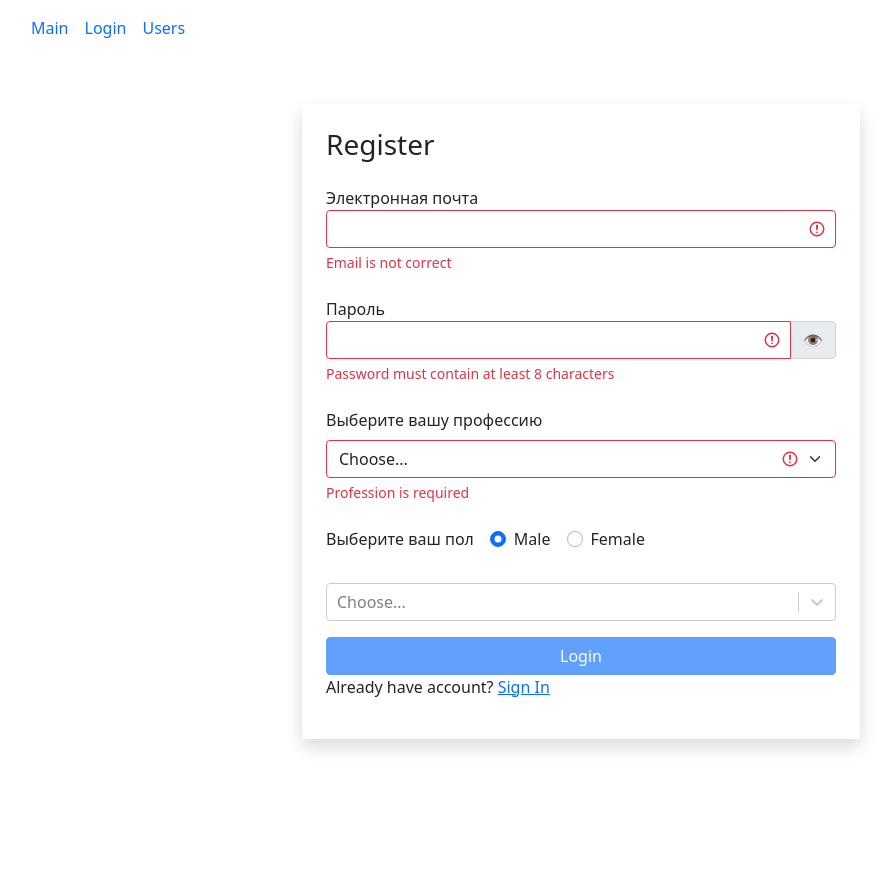
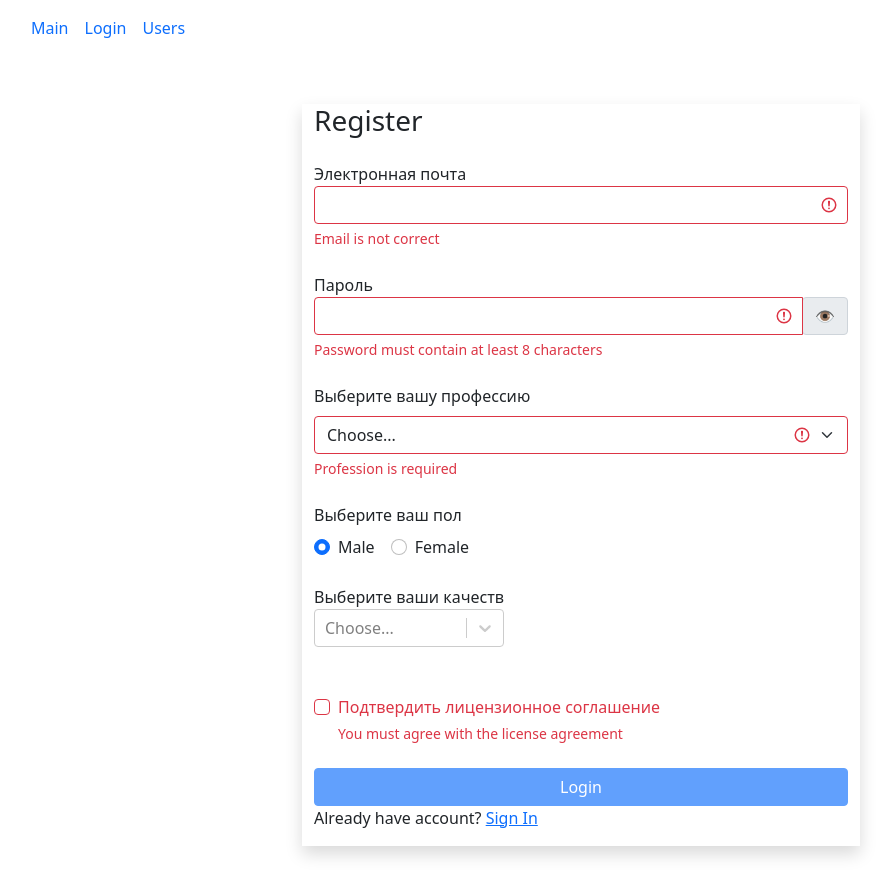
Before and after one commit to Lupushor/React_fast_company, a React (Create React App) app: page /login/1 in a window 1280 px wide. Both pictures are taken after a click on the button "Sign In". Shown: the whole page, without its empty margins (59-954 px from the left). Before the commit the page ends 800 px from the top, so only its background shows below. Built offline with nearby package versions, Linux system fonts and the light colour scheme.

Commit message:
add checkBox

```diff
--- /dev/null
+++ b/src/components/common/form/checkBoxField.jsx
@@ -0,0 +1,38 @@
+import React from "react";
+import PropTypes from "prop-types";
+
+const CheckBoxField = ({ name, value, onChange, children, error }) => {
+  const handleChange = () => {
+    onChange({ name: name, value: !value });
+  };
+
+  return (
+    <div className="form-check mb-4">
+      <input
+        className={`form-check-input ${error ? "is-invalid" : ""}`}
+        type="checkbox"
+        value=""
+        id={name}
+        onChange={handleChange}
+        checked={value}
+      />
+      <label className="form-check-label" htmlFor="flexCheckDefault">
+        {children}
+      </label>
+      {error && <div className="invalid-feedback">{error}</div>}
+    </div>
+  );
+};
+
+CheckBoxField.propTypes = {
+  name: PropTypes.string.isRequired,
+  value: PropTypes.string.isRequired,
+  onChange: PropTypes.func.isRequired,
+  children: PropTypes.oneOfType([
+    PropTypes.arrayOf(PropTypes.node),
+    PropTypes.node,
+  ]),
+  error: PropTypes.string,
+};
+
+export default CheckBoxField;
--- a/src/components/common/form/multiSelectField.jsx
+++ b/src/components/common/form/multiSelectField.jsx
@@ -2,7 +2,7 @@ import React from "react";
 import Select from "react-select";
 import PropTypes from "prop-types";
 
-const MultiSelectField = ({ options, onChange, name }) => {
+const MultiSelectField = ({ options, onChange, name, label }) => {
   const optionsArray =
     !Array.isArray(options) && typeof options === "object"
       ? Object.keys(options).map((optionName) => ({
@@ -11,16 +11,25 @@ const MultiSelectField = ({ options, onChange, name }) => {
         }))
       : options;
 
+  const handleChange = (value) => {
+    onChange({ name: name, value });
+  };
   return (
+    <div className="mb-4">
+      <label className="form-label">
+        {label}
         <Select
           isMulti
+          closeMenuOnSelect={false}
           options={optionsArray}
           className="basic-multi-select mb-3"
           classNamePrefix="select"
           placeholder="Choose..."
-      onChange={onChange}
+          onChange={handleChange}
           name={name}
         />
+      </label>
+    </div>
   );
 };
 
@@ -31,6 +40,7 @@ MultiSelectField.propTypes = {
   ]),
   onChange: PropTypes.func.isRequired,
   name: PropTypes.string.isRequired,
+  label: PropTypes.string.isRequired,
 };
 
 export default MultiSelectField;
--- a/src/components/common/form/radioField.jsx
+++ b/src/components/common/form/radioField.jsx
@@ -2,9 +2,14 @@ import React from "react";
 import PropTypes from "prop-types";
 
 const RadioField = ({ options, name, onChange, value, label }) => {
+  const handleChange = ({ target }) => {
+    onChange({ name: target.name, value: target.value });
+  };
+
   return (
     <div className="mb-4">
       <label className="form-label pe-3">{label}</label>
+      <div>
         {options.map((option) => (
           <div
             key={option.name + "_" + option.value}
@@ -17,7 +22,7 @@ const RadioField = ({ options, name, onChange, value, label }) => {
               id={option.name + "_" + option.value}
               value={option.value}
               checked={option.value === value}
-            onChange={onChange}
+              onChange={handleChange}
             />
             <label
               className="form-check-label"
@@ -27,6 +32,7 @@ const RadioField = ({ options, name, onChange, value, label }) => {
             </label>
           </div>
         ))}
+      </div>
     </div>
   );
 };
--- a/src/components/common/form/selectField.jsx
+++ b/src/components/common/form/selectField.jsx
@@ -9,6 +9,10 @@ const SelectField = ({
   options,
   error,
 }) => {
+  const handleChange = ({ target }) => {
+    onChange({ name: target.name, value: target.value });
+  };
+
   const optionsArray =
     !Array.isArray(options) && typeof options === "object"
       ? Object.keys(options).map((optionName) => ({
@@ -26,7 +30,7 @@ const SelectField = ({
         name="profession"
         id="validationCustom04"
         value={value}
-        onChange={onChange}
+        onChange={handleChange}
       >
         <option disabled value="">
           {defaultOption}
--- a/src/components/common/form/textField.jsx
+++ b/src/components/common/form/textField.jsx
@@ -3,6 +3,10 @@ import PropTypes from "prop-types";
 
 const TextField = ({ label, type, name, value, onChange, error }) => {
   const [showPassword, setShowPassword] = useState(false);
+
+  const handleChange = ({ target }) => {
+    onChange({ name: target.name, value: target.value });
+  };
 
   const toggleShowPassword = () => {
     setShowPassword((prevState) => !prevState);
@@ -16,7 +20,7 @@ const TextField = ({ label, type, name, value, onChange, error }) => {
           id={name}
           type={showPassword ? "text" : type}
           value={value}
-          onChange={onChange}
+          onChange={handleChange}
           name={name}
           className={`form-control ${error ? "is-invalid" : ""}`}
         />
--- a/src/components/ui/loginForm.jsx
+++ b/src/components/ui/loginForm.jsx
@@ -1,15 +1,14 @@
 import React, { useEffect, useState } from "react";
 import { validator } from "../../utils/validator";
 import TextField from "../common/form/textField";
+import CheckBoxField from "../common/form/checkBoxField";
 
 const LoinForm = () => {
-  const [data, setData] = useState({ email: "", password: "" });
+  const [data, setData] = useState({ email: "", password: "", stayOn: false });
   const [errors, setErrors] = useState({});
 
-  const handleChange = ({ target }) => {
+  const handleChange = (target) => {
     setData((prevState) => ({ ...prevState, [target.name]: target.value }));
-    // setData(e.target.name);
-    console.log(target.name);
   };
 
   const validatorConfig = {
@@ -68,16 +67,10 @@ const LoinForm = () => {
         onChange={handleChange}
         error={errors.password}
       />
-      {/* <div>
-            <div>
-              <input type="radio" id="radio1" name="radio" />{" "}
-              <label htmlFor="radio1">Radio 1</label>
-            </div>
-            <div>
-              <input type="radio" id="radio2" name="radio" />{" "}
-              <label htmlFor="radio2">Radio 2</label>
-            </div>
-          </div> */}
+
+      <CheckBoxField value={data.stayOn} onChange={handleChange} name="stayOn">
+        Оставаться в системе
+      </CheckBoxField>
       <button
         className="btn btn-primary w-100 mx-auto"
         type="submit"
--- a/src/components/ui/registerForm.jsx
+++ b/src/components/ui/registerForm.jsx
@@ -5,6 +5,7 @@ import api from "../../api";
 import SelectField from "../common/form/selectField";
 import RadioField from "../common/form/radioField";
 import MultiSelectField from "../common/form/multiSelectField";
+import CheckBoxField from "../common/form/checkBoxField";
 
 const RegisterForm = () => {
   const [data, setData] = useState({
@@ -13,6 +14,7 @@ const RegisterForm = () => {
     profession: "",
     sex: "Male",
     qualities: [],
+    licence: false,
   });
 
   const [qualities, setQualities] = useState([]);
@@ -28,12 +30,8 @@ const RegisterForm = () => {
     console.log(professions);
   }, [professions]);
 
-  const handleChange = ({ target }) => {
-    console.log(target);
-
-    if (target) {
-      setData((prevState) => ({ ...prevState, [target.name]: target.value }));
-    }
+  const handleChange = (target) => {
+    setData((prevState) => ({ ...prevState, [target.name]: target.value }));
   };
 
   const validatorConfig = {
@@ -51,6 +49,11 @@ const RegisterForm = () => {
     },
     profession: {
       isRequired: { message: "Profession is required" },
+    },
+    licence: {
+      isRequired: {
+        message: "You must agree with the license agreement",
+      },
     },
   };
 
@@ -95,7 +98,6 @@ const RegisterForm = () => {
         onChange={handleChange}
         error={errors.password}
       />
-
       <SelectField
         defaultOption="Choose..."
         options={professions}
@@ -115,8 +117,20 @@ const RegisterForm = () => {
         onChange={handleChange}
         label="Выберите ваш пол"
       />
-
-      <MultiSelectField options={qualities} onChange={handleChange} />
+      <MultiSelectField
+        options={qualities}
+        onChange={handleChange}
+        name="qualities"
+        label="Выберите ваши качеств"
+      />
+      <CheckBoxField
+        value={data.licence}
+        onChange={handleChange}
+        name="licence"
+        error={errors.licence}
+      >
+        Подтвердить <a>лицензионное соглашение</a>
+      </CheckBoxField>
 
       <button
         className="btn btn-primary w-100 mx-auto"
--- a/src/layout/login.jsx
+++ b/src/layout/login.jsx
@@ -14,9 +14,9 @@ const Login = () => {
   };
 
   return (
-    <div className="container mt-5">
+    <div className="container mt-5 mb-5">
       <div className="row">
-        <div className="col-md-6 offset-md-3 shadow p-4">
+        <div className="col-md-6 offset-md-3 shadow p-4mb-5">
           {formType === "register" ? (
             <>
               <h3 className="mb-4">Register</h3>
--- a/src/utils/validator.js
+++ b/src/utils/validator.js
@@ -1,14 +1,16 @@
 export function validator(data, config) {
   const errors = {};
 
-
   function validate(validateMethod, data, config) {
-
     let statusValidate;
 
     switch (validateMethod) {
       case "isRequired":
-        statusValidate = !data.trim()
+        if (typeof data === "boolean") {
+          statusValidate = !data;
+        } else {
+          statusValidate = !data.trim();
+        }
         break;
 
       case "isEmail":
@@ -16,7 +18,6 @@ export function validator(data, config) {
         const emailRegExp = /^\S+@\S+\.\S+$/g;
         statusValidate = !emailRegExp.test(data);
         break;
-
 
       case "isCapitalSymbol":
         // eslint-disable-next-line no-case-declarations
```
Lines whose indentation alone changed are shown as unchanged.
